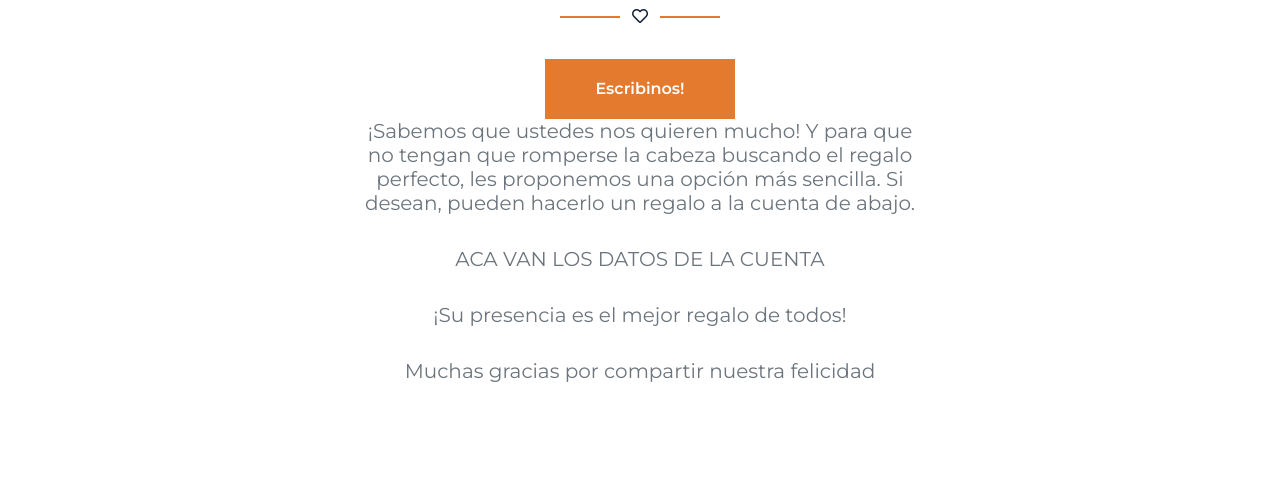
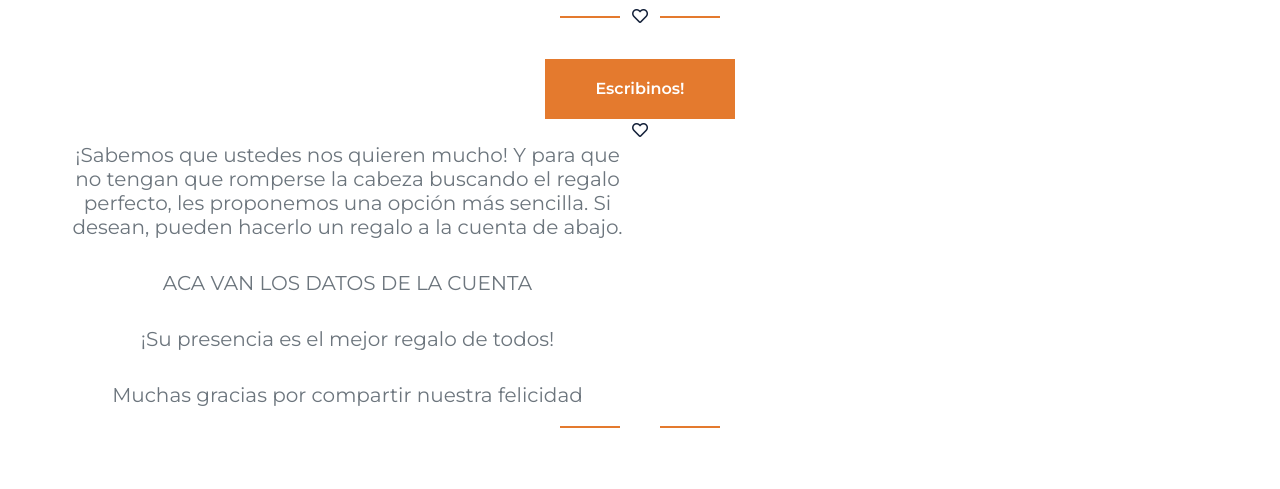
Before and after one commit to bodakarenyjere/web, a plain HTML site: page index.html in a window 1280 px wide. Shown: the part 7790-8279 px from the top of the page. Drawn offline with nearby package versions, Linux system fonts and the light colour scheme; files that its build step writes are made by us from their sources.

Commit message:
Update index.html

```diff
--- a/index.html
+++ b/index.html
@@ -450,11 +450,14 @@
   			 <a class="btn btn-primary font-weight-bold py-3 px-5" href="https://api.whatsapp.com/send?phone=5493644546084&text=Hola%20Karen%20y%20Jere!...%20Les%20escribo%20por%20la%20invitaci%C3%B3%20de%20la%20Boda...">Escribinos!</a>
 		    </div>
 	<div class="row justify-content-center">
+		<div class="section-title position-relative text-center">
+			<i class="far fa-heart text-dark"></i>
 				<div class="col-md-6 text-center">
 				    <h5 class="font-weight-normal text-muted mb-3 pb-3">¡Sabemos que ustedes nos quieren mucho! Y para que no tengan que romperse la cabeza buscando el regalo perfecto, les proponemos una opción más sencilla. Si desean, pueden hacerlo un regalo a la cuenta de abajo. </h5>
 					<h5 class="font-weight-normal text-muted mb-3 pb-3">ACA VAN LOS DATOS DE LA CUENTA</h5>
 					<h5 class="font-weight-normal text-muted mb-3 pb-3">¡Su presencia es el mejor regalo de todos!</h5>
 					<h5 class="font-weight-normal text-muted mb-3 pb-3">Muchas gracias por compartir nuestra felicidad</h5>
+				</div>
 		</div>
 	</div>
 	</div>
```
Lines whose indentation alone changed are shown as unchanged.
